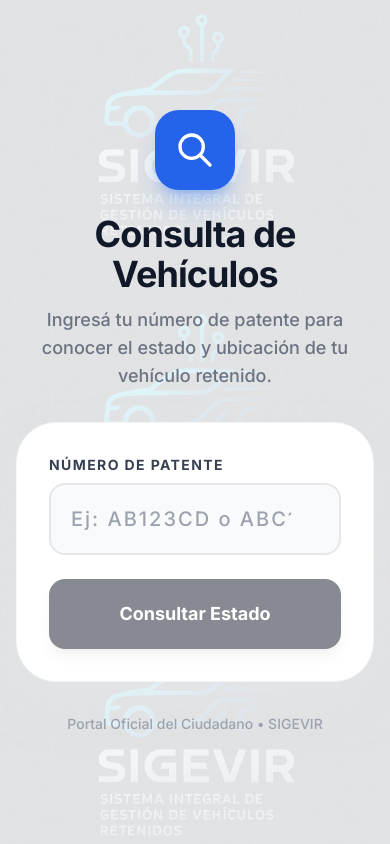
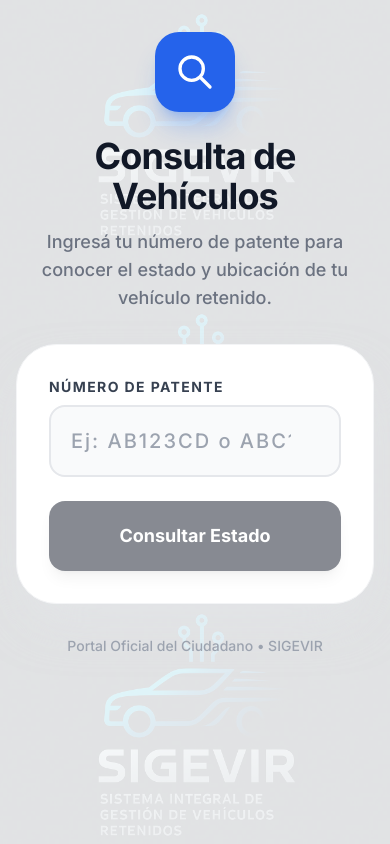
Before and after one commit to eliasleuci/sigevir, a React (Vite) app in the folder frontend/: page /consulta in a window 390 px wide. Built offline with nearby package versions, Linux system fonts and the light colour scheme.

Commit message:
Fix: Prevenir que la página se cargue scroleada hacia abajo en móviles (Consulta Pública y Login)

```diff
--- a/frontend/src/pages/ConsultaPublica.jsx
+++ b/frontend/src/pages/ConsultaPublica.jsx
@@ -37,7 +37,7 @@ const ConsultaPublica = () => {
   };
 
   return (
-    <div className="min-h-screen bg-gray-50 py-12 px-4 sm:px-6 lg:px-8 font-sans relative overflow-hidden flex flex-col justify-center">
+    <div className="min-h-[100dvh] bg-gray-50 py-8 md:py-12 px-4 sm:px-6 lg:px-8 font-sans relative flex flex-col justify-start md:justify-center overflow-y-auto">
       {/* Marca de agua de fondo */}
       <div
         className="absolute inset-0 pointer-events-none opacity-10 z-0"
--- a/frontend/src/pages/Login.jsx
+++ b/frontend/src/pages/Login.jsx
@@ -67,7 +67,7 @@ const Login = () => {
   };
 
   return (
-    <div className="min-h-screen bg-blue-50 flex items-center justify-center py-12 sm:px-6 lg:px-8 font-sans">
+    <div className="min-h-[100dvh] bg-blue-50 flex items-start md:items-center justify-center py-8 md:py-12 sm:px-6 lg:px-8 font-sans overflow-y-auto">
       <div className="sm:mx-auto sm:w-full sm:max-w-4xl">
         <div className="bg-white shadow-2xl sm:rounded-3xl sm:border border-gray-100 overflow-hidden flex flex-col sm:flex-row">
           <div className="sm:w-2/5 bg-gradient-to-br from-blue-600 via-blue-700 to-indigo-800 p-6 sm:p-10 flex flex-col items-center justify-center text-white relative overflow-hidden min-h-[200px] md:min-h-[250px]">
```
